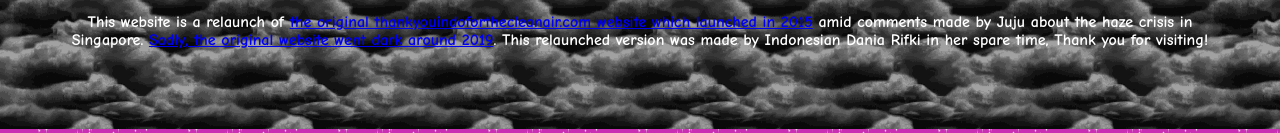
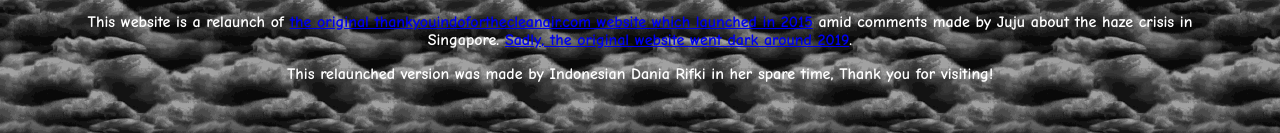
Before and after one commit to Kaleidosium/thankyouindoforthecleanair, a plain HTML site: page public/index.html in a window 1280 px wide. Shown: the part 2173-2306 px from the top of the page. Drawn offline with Linux system fonts and the light colour scheme; some packages are replaced by stand-ins of ours; no server answers.

Commit message:
Breakup Paragraph

```diff
--- a/public/index.html
+++ b/public/index.html
@@ -247,8 +247,10 @@
         original thankyouindoforthecleanair.com website which launched in 2015</a> amid
       comments made by Juju about the haze crisis in Singapore. <a
         href="https://mothership.sg/2019/09/thank-indonesia-fresh-air-website-closed/">Sadly, the
-        original website went dark around 2019</a>. This relaunched
-      version was made by Indonesian Dania Rifki in her spare time, Thank you for visiting!
+        original website went dark around 2019</a>.
+    </p>
+    <p>
+      This relaunched version was made by Indonesian Dania Rifki in her spare time, Thank you for visiting!
     </p>
   </div>
 
```
